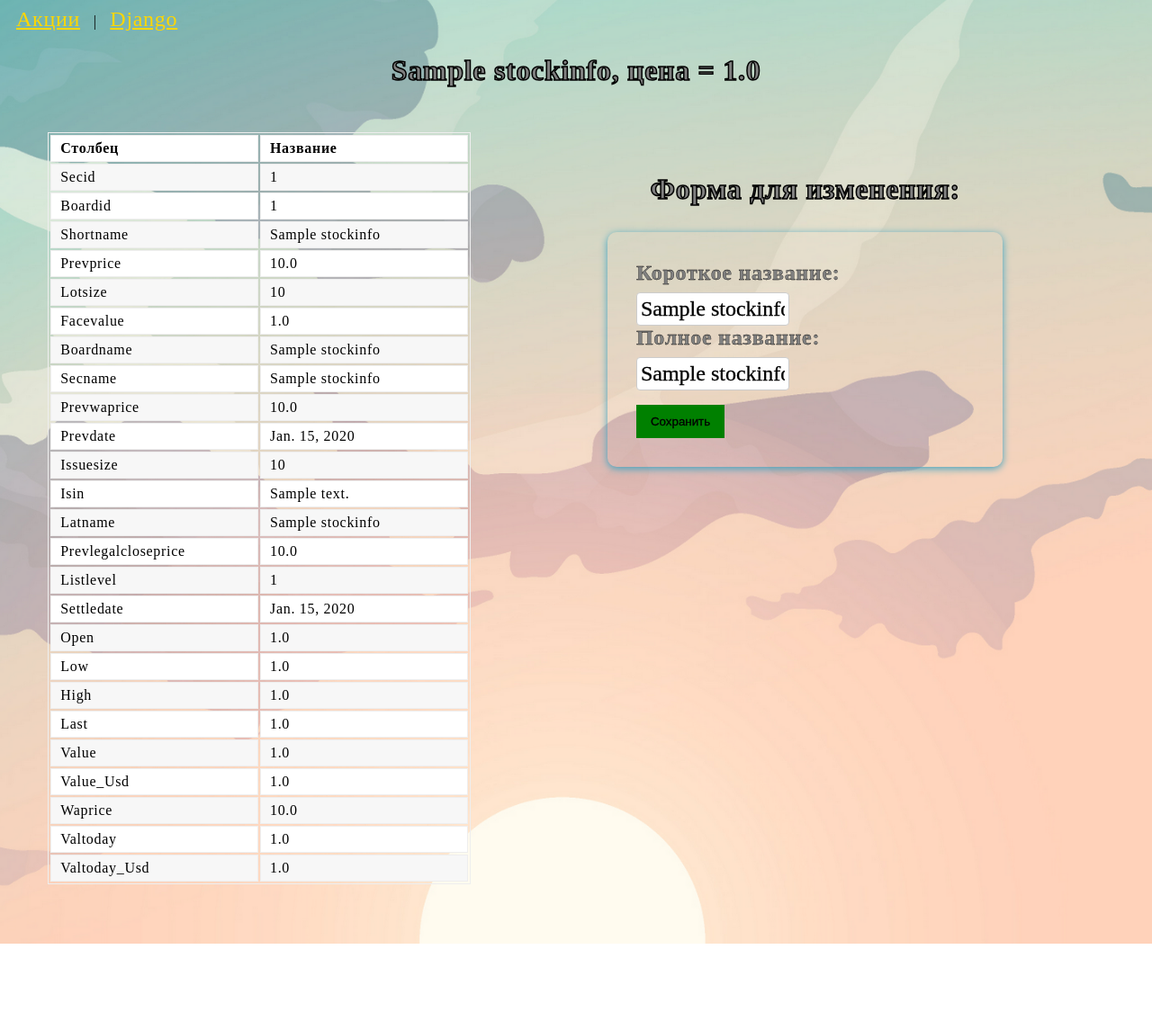
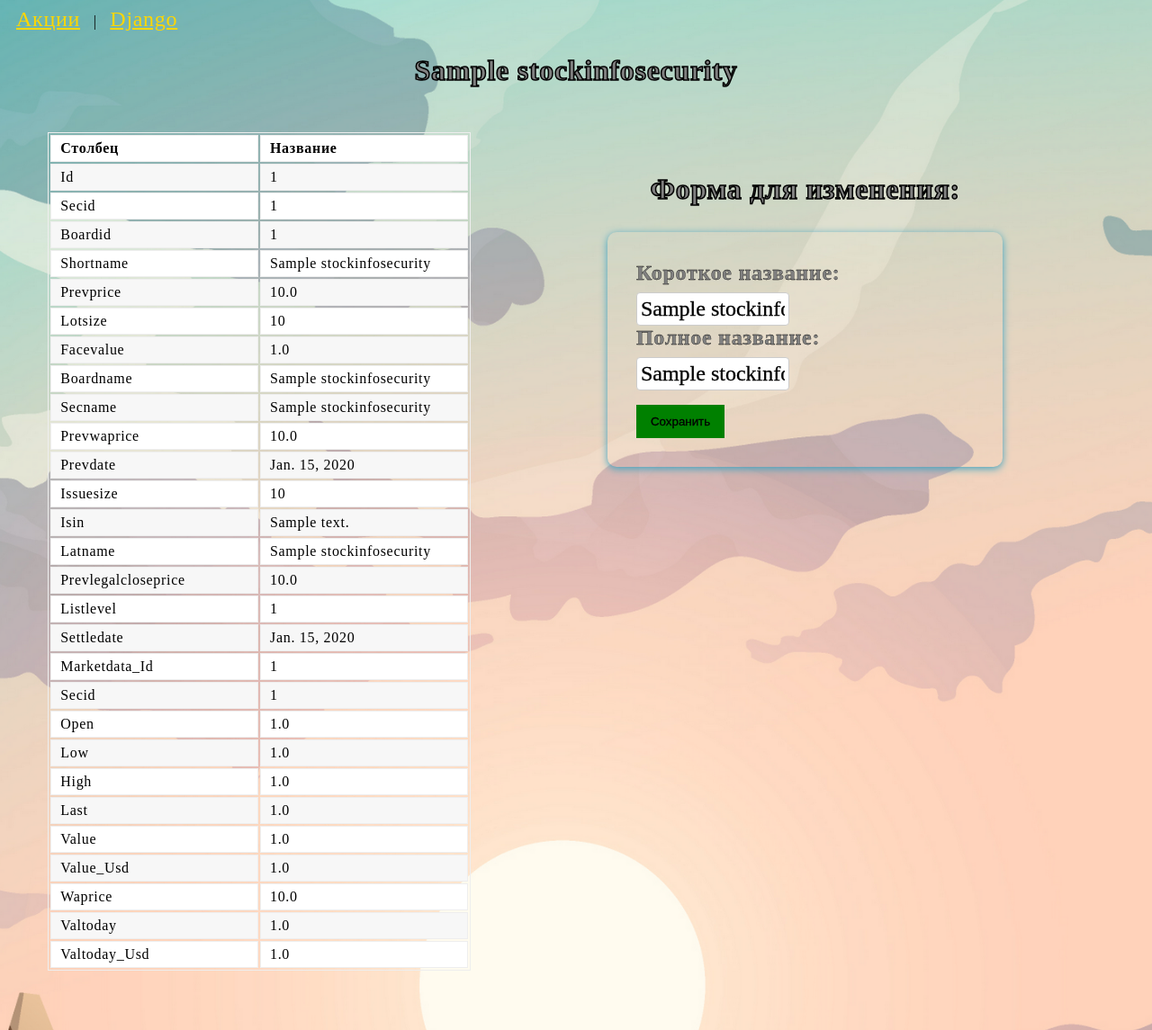
Before and after one commit to rebelbek/my_first_django_project, a Django app: page /1 in a window 1280 px wide. Shown: the whole page at 90% size. Before the commit the page ends 1049 px from the top, so only its background shows below. Run offline with Django 4.2, Linux system fonts and the light colour scheme; tables that the repository leaves empty hold one stand-in row (values such as "Sample post"); parts of the project's set-up code (start-up, migrations or seed data) failed here and were passed over.

Commit message:
разделил таблицу на 2 новых и связал один к одному, изменил скрипт получения данных

```diff
--- a/stocks/forms.py
+++ b/stocks/forms.py
@@ -1,5 +1,5 @@
 from django import forms
-from .models import StockInfo
+from .models import StockInfoSecurities
 
 class SearchForm(forms.Form):
     field_choices = [
@@ -11,7 +11,7 @@ class SearchForm(forms.Form):
 
 class StockInfoForm(forms.ModelForm):
     class Meta:
-        model = StockInfo
+        model = StockInfoSecurities
         fields = ['shortname', 'secname']
         labels = {
             'shortname' : 'Короткое название',
--- a/stocks/models.py
+++ b/stocks/models.py
@@ -1,10 +1,11 @@
 from django.db import models
 from django.urls import reverse
 
+
 # Create your models here.
 
-class StockInfo(models.Model):
-    secid = models.CharField(max_length=10, unique=True)
+class StockInfoSecurities(models.Model):
+    secid = models.CharField(max_length=10)
     boardid = models.CharField(max_length=40)
     shortname = models.CharField(max_length=40, blank=False)
     prevprice = models.FloatField()
@@ -15,11 +16,25 @@ class StockInfo(models.Model):
     prevwaprice = models.FloatField()
     prevdate = models.DateField()
     issuesize = models.PositiveBigIntegerField()
-    isin = models.CharField(max_length=40, primary_key=True)
+    isin = models.CharField(max_length=40)
     latname = models.CharField(max_length=40)
     prevlegalcloseprice = models.FloatField()
     listlevel = models.IntegerField()
     settledate = models.DateField()
+    marketdata = models.OneToOneField('StockInfoMarketdata', on_delete=models.SET_NULL, null=True, blank=True)
+
+    def __str__(self):
+        return f'{self.secname}'
+
+    def __eq__(self, other):
+        return self.__dict__ == other.__dict__
+
+    def get_url(self):
+        return reverse('stock_detail', args=[self.secid])
+
+
+class StockInfoMarketdata(models.Model):
+    secid = models.CharField(max_length=10)
     open = models.FloatField(null=True)
     low = models.FloatField(null=True)
     high = models.FloatField(null=True)
@@ -27,14 +42,8 @@ class StockInfo(models.Model):
     value = models.FloatField(null=True)
     value_usd = models.FloatField(null=True)
     waprice = models.FloatField(null=True)
-    valtoday = models.FloatField( null=True)
+    valtoday = models.FloatField(null=True)
     valtoday_usd = models.FloatField(null=True)
 
     def __str__(self):
-        return f'{self.secname}, цена = {self.last}'
-
-    def __eq__(self, other):
-        return self.__dict__ == other.__dict__
-
-    def get_url(self):
-        return reverse('stock_detail', args=[self.secid])
+        return f'{self.secid}'
--- a/stocks/templates/stocks/stock_detail.html
+++ b/stocks/templates/stocks/stock_detail.html
@@ -21,6 +21,11 @@
         <td>{{key|title}}</td>
         <td>{{value}}</td>
     {% endfor %}
+    {% for key, value in values_marketdata_list %}
+    <tr>
+        <td>{{key|title}}</td>
+        <td>{{value}}</td>
+    {% endfor %}
     </tr>
 </table>
 <article>
--- a/stocks/templates/stocks/stocks.html
+++ b/stocks/templates/stocks/stocks.html
@@ -43,7 +43,7 @@
             <td><b>{{stock.secname}}</b></td>
             <td><b>{{stock.issuesize}}</b></td>
             <td><b>{{stock.lotsize}}</b></td>
-            <td><b>{{stock.last}}</b></td>
+            <td><b>{{stock.marketdata.last}}</b></td>
         </tr>
         {% endfor %}
     </table>
--- a/stocks/views.py
+++ b/stocks/views.py
@@ -1,19 +1,18 @@
 from django.shortcuts import render, get_object_or_404
 from django.http import HttpResponseRedirect
 from django.urls import reverse
-from .models import StockInfo
+from .models import StockInfoSecurities, StockInfoMarketdata
 from .forms import SearchForm, StockInfoForm
 from .scripts.get_stocks import get_stocks_list
 
 # Create your views here.
 
-stocks_fields_securities = ["secid", "boardid", "shortname", "prevprice", "lotsize", "facevalue", "boardname", "secname", "prevwaprice", "prevdate", "issuesize", "isin", "latname", "prevlegalcloseprice", "listlevel", "settledate"]
-stocks_fields_marketdata = ["open", "low", "high", "last", "value", "value_usd", "waprice", "valtoday", "valtoday_usd"]
-stocks_fields_to_show = ['тикер', 'короткое название', 'полное название', 'количество акций', 'размер лота', 'цена']
+stocks_fields_to_show = ['тикер', 'короткое название', 'полное название', 'количество акций', 'размер лота', 'цена 1 акции']
+
 
 def stocks_main(request):
     form = SearchForm()
-    stocks = StockInfo.objects.order_by('secid')
+    stocks = StockInfoSecurities.objects.order_by('secid')
     stocks_count = stocks.count()
     context = {'stocks' : stocks,
                'form' : form,
@@ -23,7 +22,7 @@ def stocks_main(request):
 
 
 def stock_detail(request, secid: str):
-    stock = get_object_or_404(StockInfo, secid = secid)
+    stock = get_object_or_404(StockInfoSecurities, secid=secid)
     if request.method == 'POST':
         form = StockInfoForm(request.POST, instance=stock)
         if form.is_valid():
@@ -33,18 +32,25 @@ def stock_detail(request, secid: str):
     else:
         form = StockInfoForm(instance=stock)
     values_list = list(stock.__dict__.items())[1:]
+    try:
+        stock_marketdata = StockInfoMarketdata.objects.get(secid=f'{stock.secid}')
+        values_marketdata_list = list(stock_marketdata.__dict__.items())[2:]
+    except:
+        values_marketdata_list = []
     context = {'values_list' : values_list,
+               'values_marketdata_list' : values_marketdata_list,
                'stock' : stock,
                'form' : form}
     return render(request, 'stocks/stock_detail.html', context=context)
+
 
 def stocks_search(request):
     form = SearchForm(request.GET)
     if form.is_valid():
         if form.cleaned_data['field'] == 'Secname':
-            stocks = StockInfo.objects.filter(secname__icontains=form.cleaned_data['input'])
+            stocks = StockInfoSecurities.objects.filter(secname__icontains=form.cleaned_data['input'])
         elif form.cleaned_data['field'] == 'Secid':
-            stocks = StockInfo.objects.filter(secid__icontains=form.cleaned_data['input'])
+            stocks = StockInfoSecurities.objects.filter(secid__icontains=form.cleaned_data['input'])
     else:
         redirect_url = reverse('main_stocks')
         return HttpResponseRedirect(redirect_url)
@@ -57,10 +63,21 @@ def stocks_search(request):
 
 
 def stocks_update(request):
-    stocks_list = get_stocks_list(stocks_fields_securities, stocks_fields_marketdata)
-    StockInfo.objects.all().delete()
-    for item in stocks_list:
-        stock = StockInfo(*item)
+    StockInfoSecurities.objects.all().delete()
+    StockInfoMarketdata.objects.all().delete()
+    stocks_fields_securities = get_stocks_list(dict(StockInfoSecurities().__dict__.items()))
+    stocks_fields_marketdata = get_stocks_list(dict(StockInfoMarketdata().__dict__.items()))
+    # сохранить данные для таблицы StockInfoSecurities
+    for item in stocks_fields_securities:
+        stock = StockInfoSecurities(**item)
         stock.save()
+    # сохранить данные для таблицы StockInfoMarketdata
+    for item in stocks_fields_marketdata:
+        stock = StockInfoMarketdata(**item)
+        stock.save()
+    # связать талицы
+    for item in StockInfoSecurities.objects.all():
+        item.marketdata = StockInfoMarketdata.objects.get(secid=f'{item.secid}')
+        item.save()
     redirect_url = reverse('stocks_main')
     return HttpResponseRedirect(redirect_url)
```
Also changed, not shown: stocks/admin.py (+10 -4 lines), stocks/scripts/get_stocks.py (+11 -14 lines), stocks/migrations/0008_stockinfomarketdata_stockinfosecurities.py (added), stocks/migrations/0009_stockinfosecurities_marketdata.py (added), stocks/migrations/0010_alter_stockinfomarketdata_secid_and_more.py (added), stocks/migrations/0011_delete_stockinfo.py (added).
